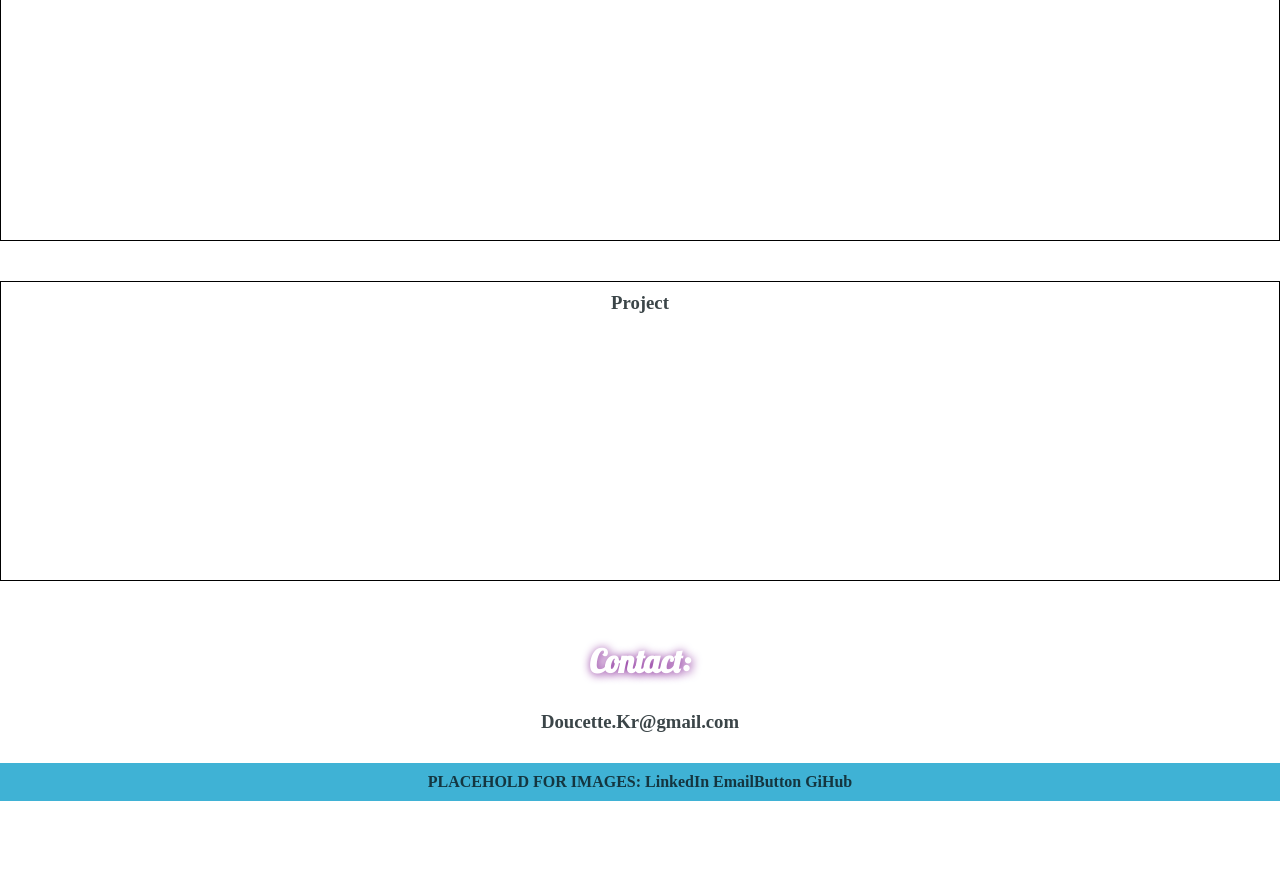
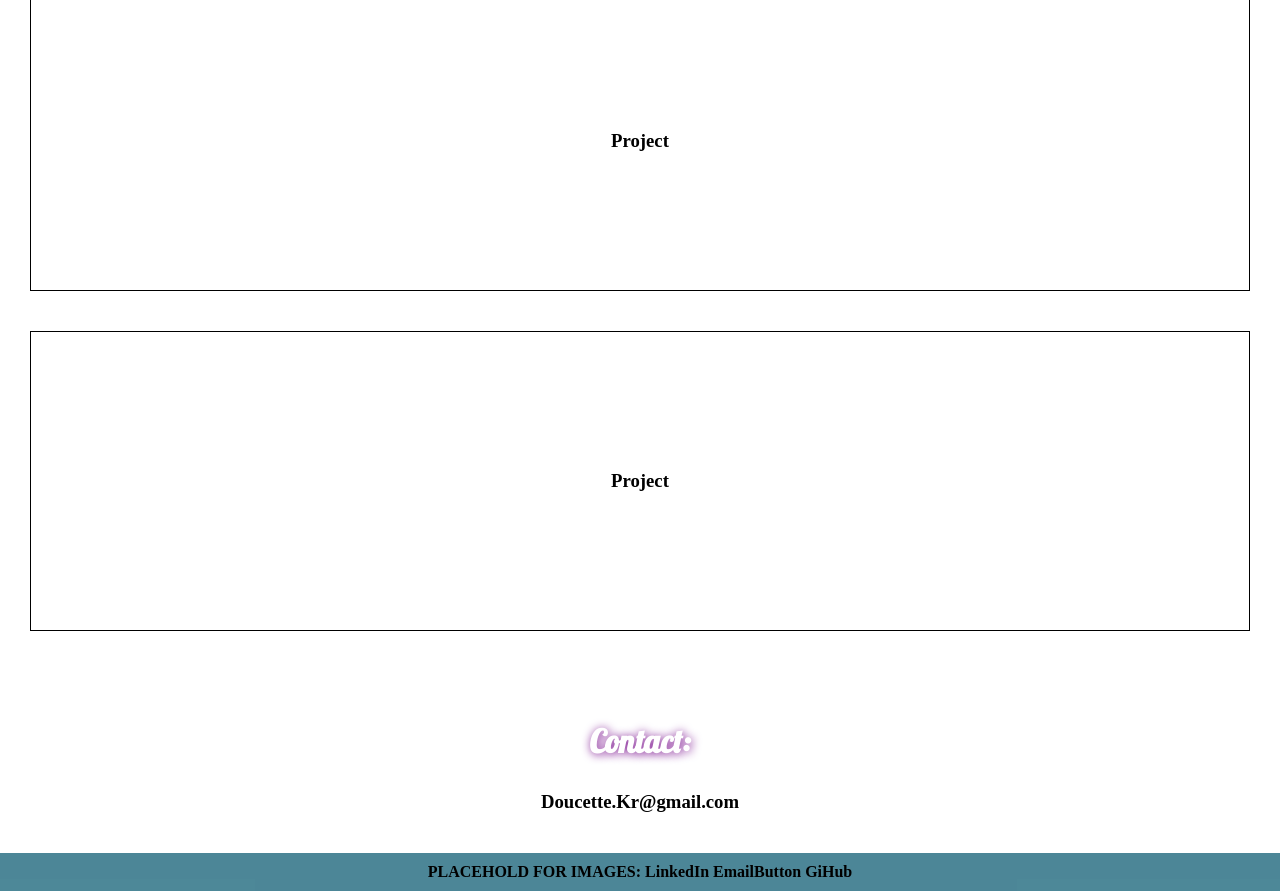
Before and after one commit to Cosmic-Noir/portfolio, a plain HTML site: page index.html in a window 1280 px wide. Shown: the part 900-1791 px from the top of the page. Before the commit the page ends 1701 px from the top, so only its background shows below. Drawn offline with Linux system fonts and the light colour scheme; a web font is replaced by a local one.

Commit message:
Merge conflicting files

```diff
--- a/index.css
+++ b/index.css
@@ -12,22 +12,18 @@ a:hover {
     color: black;
     text-decoration: underline;
 }
-
 body {
     text-align: center;
 }
-
 main {
     margin-top: 40px;
 }
-
 nav {
     background-color: hsla(194, 85%, 43%, 0.801);
     font-family: 'Fauna One', serif;
     position: fixed;
     width: 100%;
-    margin-top: -40px;
-}
+    margin-top: -40px;}
 
 ul {
     display: flex;
@@ -39,7 +35,10 @@ li {
     padding: 10px;
 }
 
-
+h4.info {
+    background-color: hsla(120, 1%, 36%, 0.5);
+    padding: 10px;
+}
 
 /* Class Styling */
 
@@ -80,12 +79,15 @@ li {
 }
 
 .info {
-    color: hsla(194, 46%, 7%, 0.801);
     padding: 10px;
 }
 
 .proj {
+    align-items: center;
     border: 1px solid black;
+    justify-content: center;
+    display: flex;
+    flex-direction: column;
     height: 300px;
     margin: 20px;
     width: 100%;
@@ -95,11 +97,17 @@ li {
     align-items: center;
     display: flex;
     flex-direction: column;
-    margin-top: 20px;
-    margin-bottom: 20px;
-
-
+    padding: 20px;
+    margin: 10px;
 }
 
 
 /* ID Styling */
+
+/* Media Queries */
+
+@media screen and (min-width: 600px) {
+    .proj {
+        flex-direction: row;
+    }
+}
```
